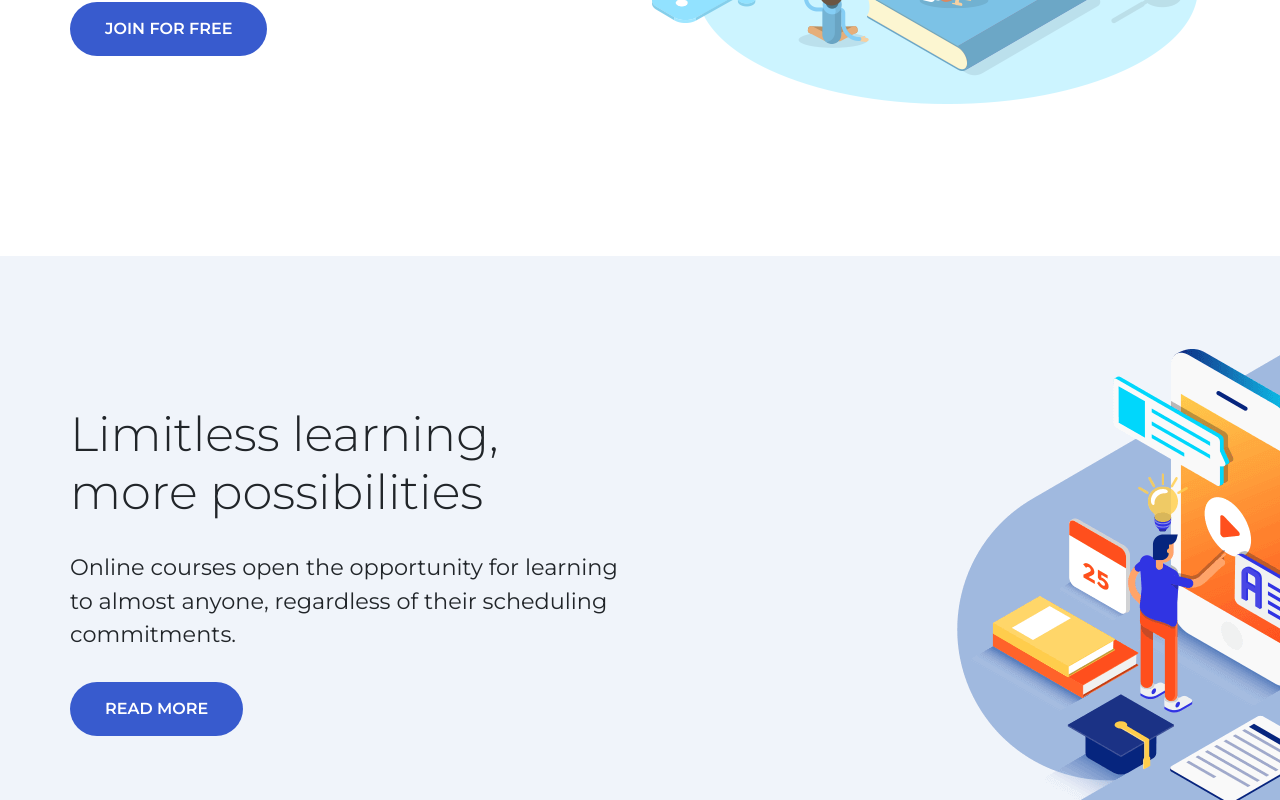
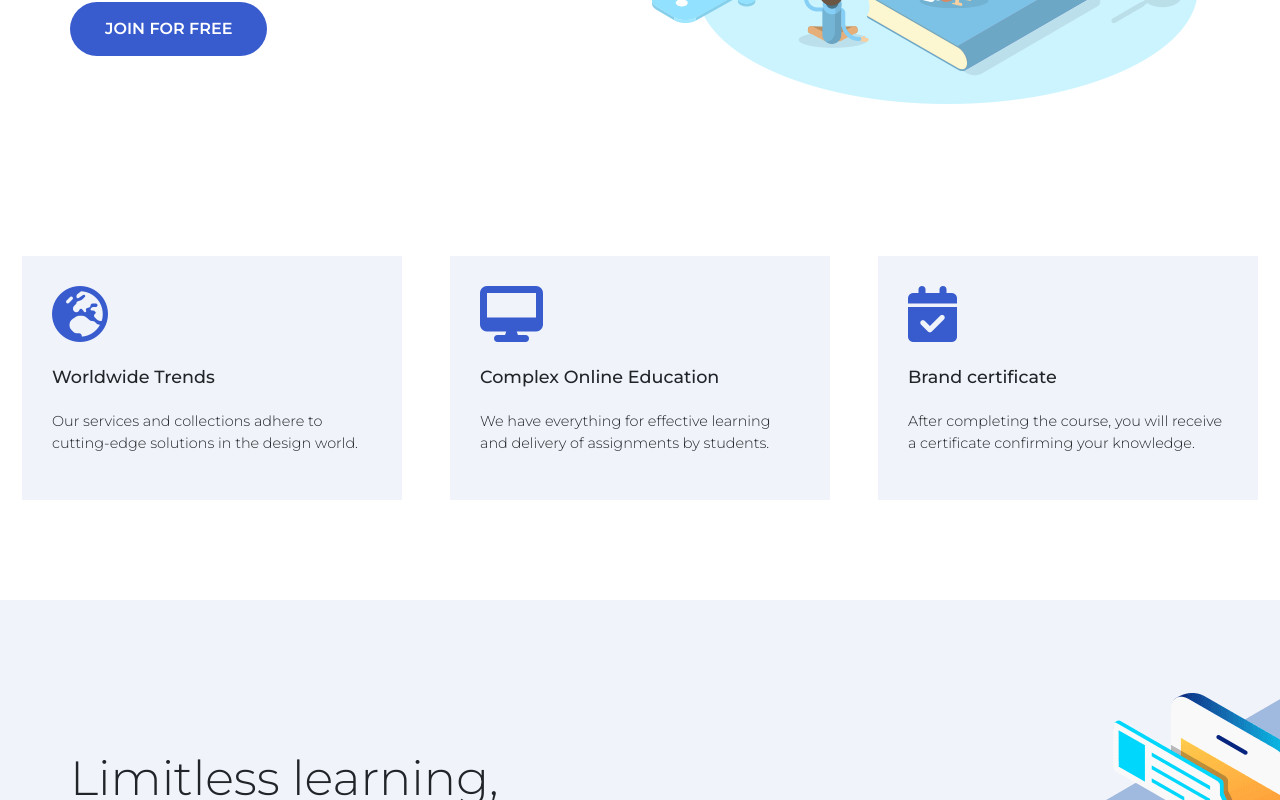
Before and after one commit to valeriobartoletti97/proj-html-vuejs, a Vue app: page / in a window 1280 px wide. Shown: the part 645-1445 px from the top of the page. Built offline with nearby package versions, Linux system fonts and the light colour scheme.

Commit message:
course card finished

```diff
--- a/src/components/HeroComponent.vue
+++ b/src/components/HeroComponent.vue
@@ -15,21 +15,61 @@
                     <img src="/images/book2.png" alt="book" class="position-absolute book-2">
                     <img src="/images/book1.png" alt="book" class="position-absolute book-1">
                     <img src="/images/magnifier.png" alt="magnifier" class="position-absolute magnifier">
+                    <img src="/images/bubblespeech.png" alt="magnifier" class="position-absolute bubblespeech">
                 </div>
             </div>
+        </div>
+    </div>
+  </div>
+  <div class="container course-card-wrapper">
+    <div class="row flex-nowrap justify-content-center">
+        <div class="col-4 course-card me-5">
+            <i class="fa-solid fa-earth-europe d-block mb-4"></i>
+            <h5 class="mb-4">Worldwide Trends</h5>
+            <p>Our services and collections adhere to cutting-edge solutions in the design world.</p>
+        </div>
+        <div class="col-4 course-card me-5">
+            <i class="fa-solid fa-desktop d-block mb-4"></i>
+            <h5 class="mb-4">Complex Online Education</h5>
+            <p>We have everything for effective learning and delivery of assignments by students.</p>
+        </div>
+        <div class="col-4 course-card">
+            <i class="fa-solid fa-calendar-check d-block mb-4"></i>
+            <h5 class="mb-4">Brand certificate</h5>
+            <p>After completing the course, you will receive a certificate confirming your knowledge.</p>
         </div>
     </div>
   </div>
 </template>
 
 <script>
-
     export default {
         name:'HeroComponent'
     }
 </script>
 
 <style lang="scss" scoped>
+@use '../assets/style/partials/variables.scss' as *;
+.fa-earth-europe,.fa-desktop,.fa-calendar-check{
+    color: $blue;
+    font-size: 3.5em
+}
+.course-card{
+    background-color: #F0F4FA;
+    padding:30px;
+    font-weight:300;
+    margin-bottom: 100px;
+    h5{
+        font-size:1.1em
+    }
+    p{
+        font-size:0.9em;
+    }
+}
+.bubblespeech{
+    right:7%;
+    top:15%
+}
 .magnifier{
     bottom:24%;
     right:12%
```
